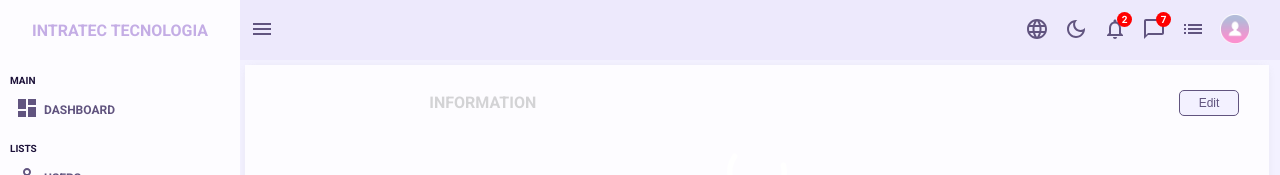
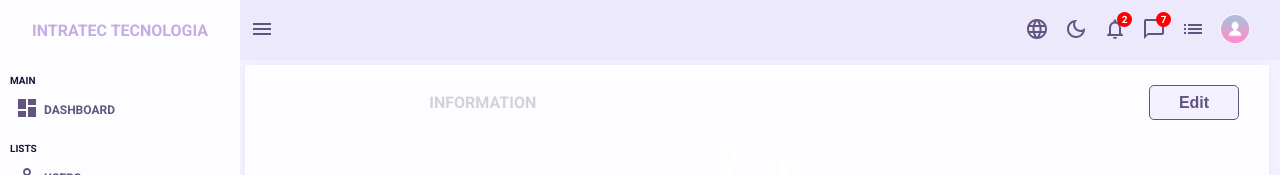
Before and after one commit to valdir-ti/intratec-web, a React (Create React App) app: page /logs/1 in a window 1280 px wide. Shown: the top 175 px of the page. Built offline with nearby package versions, Linux system fonts and the light colour scheme; no server answers; the database is empty; sample sign-in values are in the browser's storage.

Commit message:
feat: edit button styles

```diff
--- a/src/components/Single/styles.ts
+++ b/src/components/Single/styles.ts
@@ -185,15 +185,18 @@ export const TopImage = styled.img`
     }
 `
 export const EditButton = styled.button`
-    padding: 5px;
     font-size: 12px;
     color: ${props => props.theme.colors.menu};
     background-color: ${props => props.theme.colors.background};
     border: 1px solid ${props => props.theme.colors.menu};
     border-radius: 5px;
-    width: 60px;
+    width: 90px;
+    height: 35px;
     margin: 0 30px;
     cursor: pointer;
+    display: flex;
+    align-items: center;
+    justify-content: center;
 `
 export const Bottom = styled.div<Props>`
     grid-area: bottom;
@@ -231,4 +234,6 @@ export const LinkStyled = styled(Link)`
     text-decoration: none;
     color: ${props => props.theme.colors.menu};
     background-color: ${props => props.theme.colors.background};
+    font-weight: bold;
+    font-size: 16px;
 `
```
